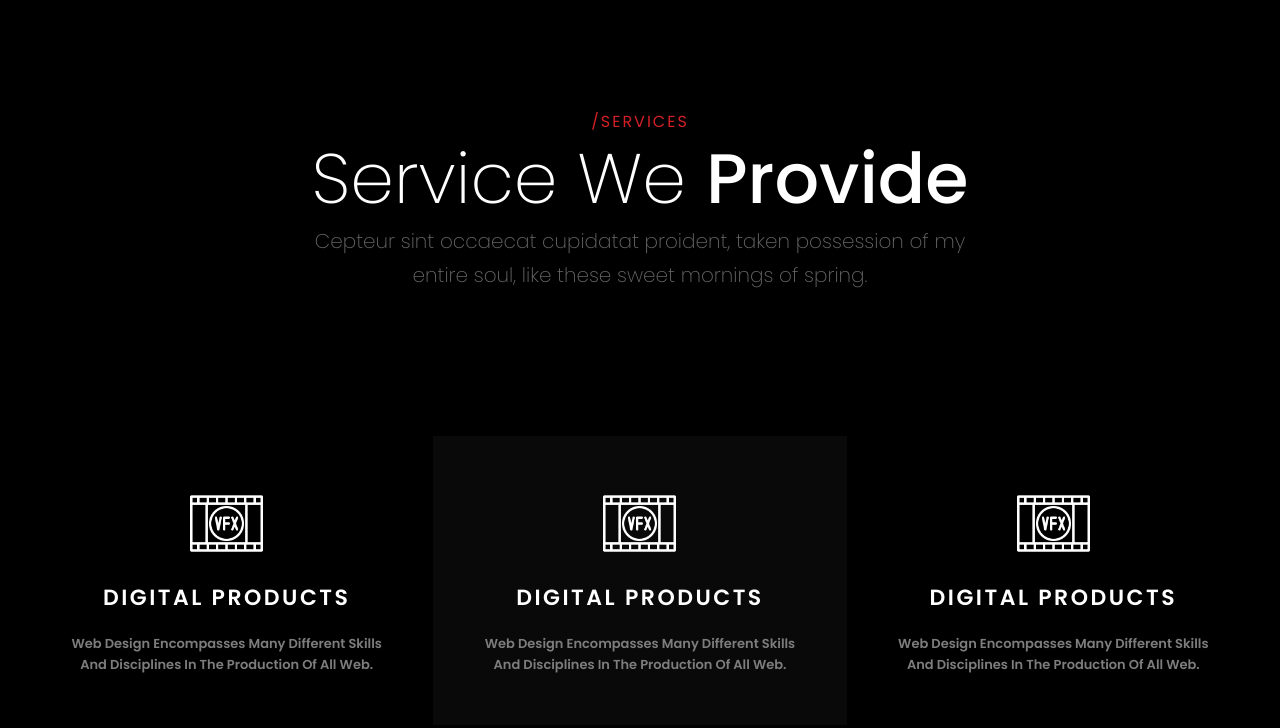
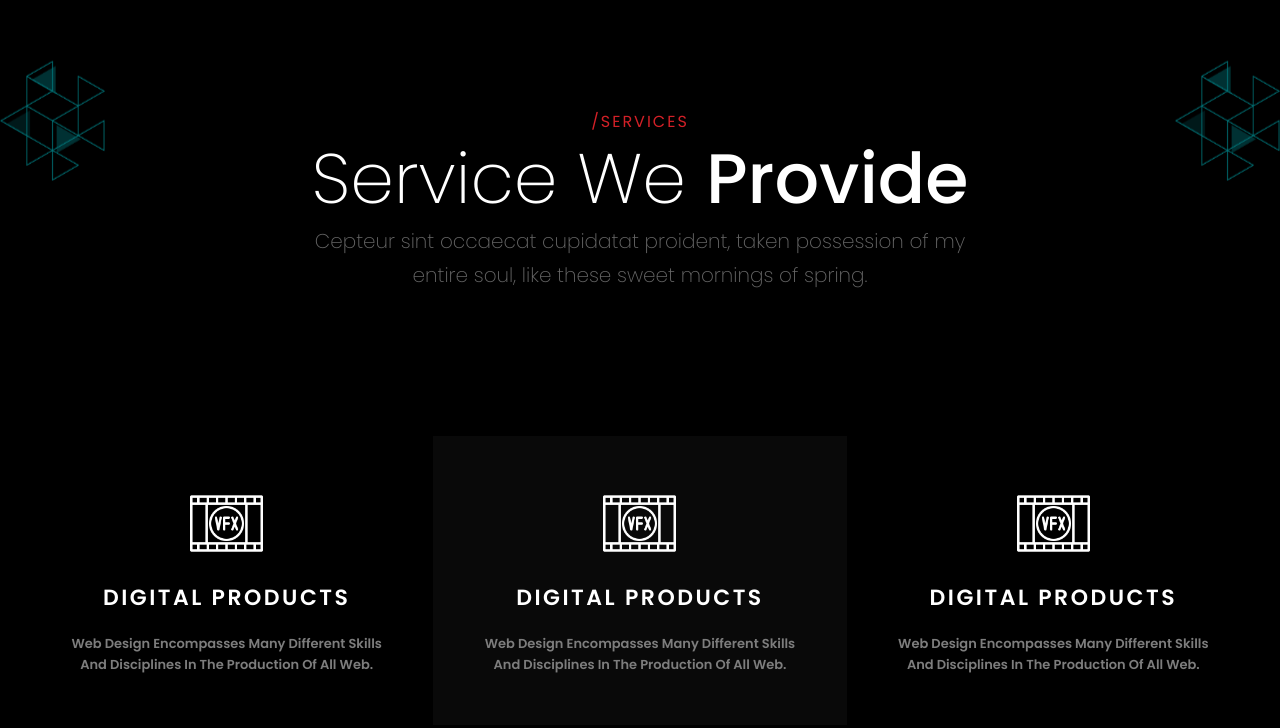
Before and after one commit to anshmourya/4thWallStudios, a website: page index.html in a window 1280 px wide. Shown: the part 2405-3133 px from the top of the page. Drawn offline with nearby package versions, Linux system fonts and the light colour scheme.

Commit message:
art work shifted

```diff
--- a/index.html
+++ b/index.html
@@ -119,11 +119,6 @@
               <polyline points="8 1 12 5 8 9"></polyline>
             </svg>
           </button>
-          <img
-            src="/assets/images/art-work.png"
-            alt="art work"
-            class="art-work"
-          />
         </div>
         <div class="swiper">
           <div class="swiper-wrapper">
@@ -143,7 +138,7 @@
     </div>
     <!-- =============================================================== -->
     <!-- provides services starts -->
-    <section class="container" id="services">
+    <section class="container relative" id="services">
       <div id="service-header">
         <h6>/services</h6>
         <h3>service we <span>provide</span></h3>
@@ -195,10 +190,23 @@
         </div>
         <!-- ------------service ends-------------- -->
       </div>
+      <!-- ART WORK -->
+      <img
+        src="/assets/images/art-work.png"
+        alt="art work"
+        class="art-work-1"
+      />
+      <img
+        src="/assets/images/art-work.png"
+        alt="art work"
+        class="art-work-2"
+      />
     </section>
     <!-- provides services  ends-->
 
     <!-- =============================================================== -->
+    <!-- contact us section starts -->
+
     <!--Cursor Part-->
     <!-- =============================================================== -->
     <div class="cursor"></div>
--- a/src/_project.scss
+++ b/src/_project.scss
@@ -184,16 +184,7 @@
 
 
 
-.art-work {
-    position: absolute;
-    top: 0;
-    right: 0;
-    width: 105px;
-    z-index: -1;
-    filter: brightness(50%);
-    animation: Jumpin 3s infinite linear;
 
-}
 
 .words {
     height: 100px;
--- a/src/_services.scss
+++ b/src/_services.scss
@@ -78,6 +78,23 @@
     box-shadow: 15px 15px 30px rgba(0, 0, 0, 0.3);
 }
 
+.art-work-1,
+.art-work-2 {
+    visibility: hidden;
+    position: absolute;
+    top: 56px;
+    right: 0;
+    width: 105px;
+    z-index: -1;
+    filter: brightness(50%);
+    animation: Jumpin 3s infinite linear;
+
+}
+
+.art-work-2 {
+    left: 0;
+}
+
 @media screen and (width>=1024px) {
     #service-header {
         h3 {
@@ -104,4 +121,9 @@
     .service-item {
         padding: 50px 45px;
     }
+
+    .art-work-1,
+    .art-work-2 {
+        visibility: visible;
+    }
 }
```
Also changed, not shown: src/style.css, 1 other file.
